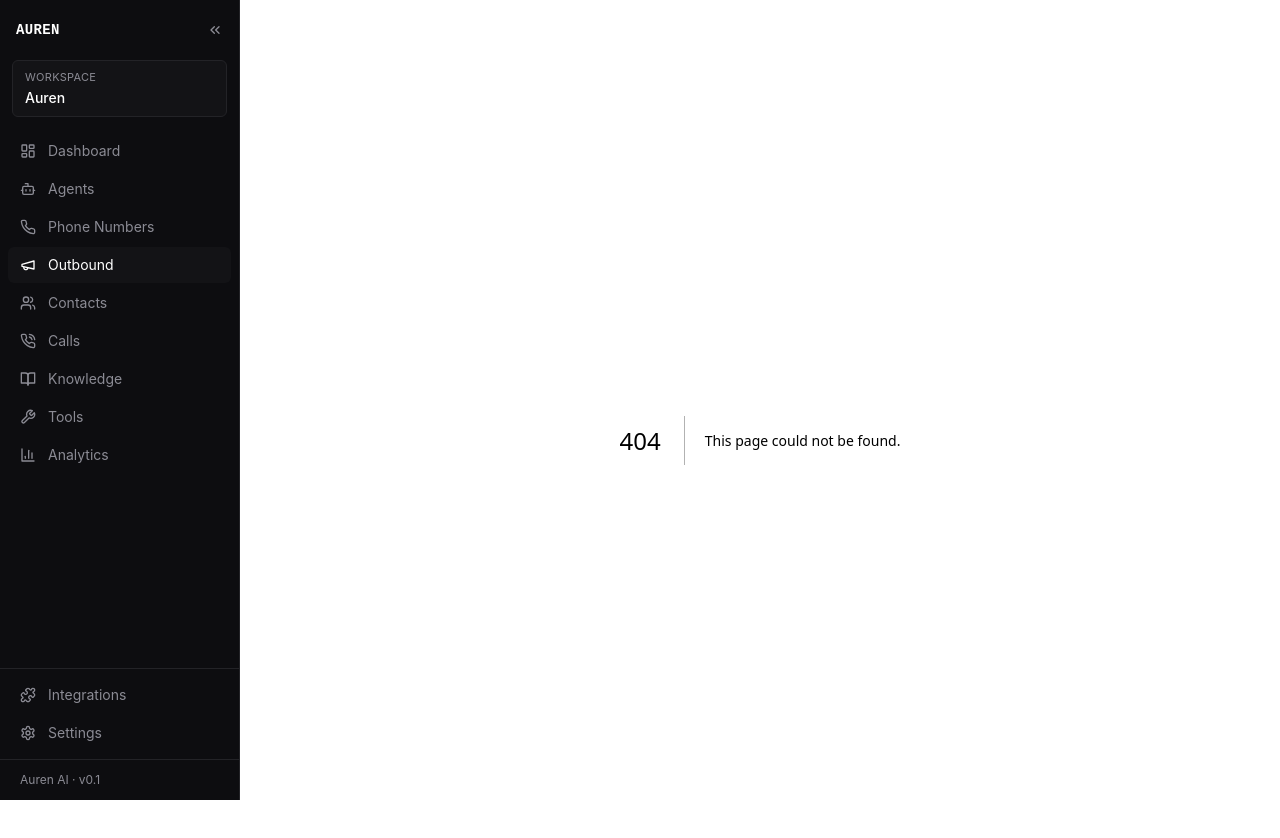
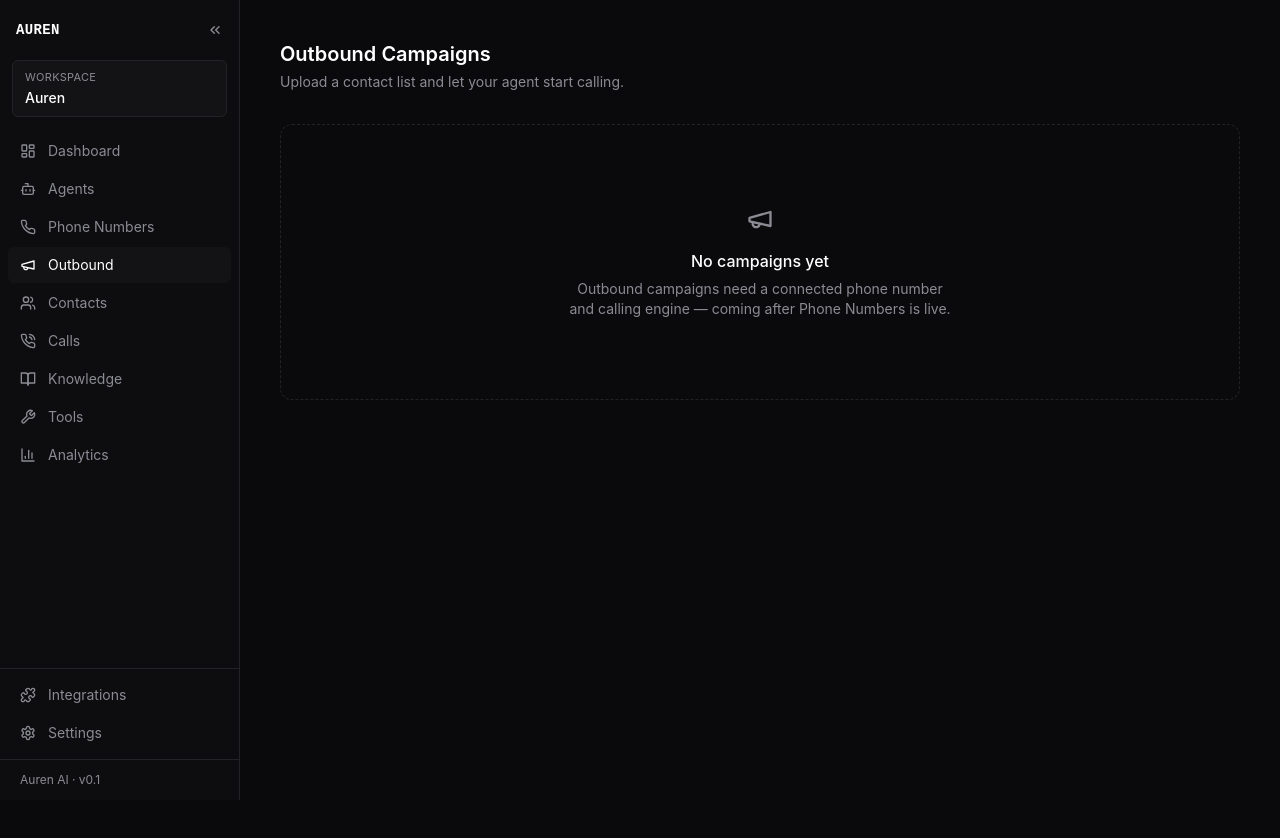
Before and after one commit to nitudevi5763-bit/auren-voice-dashboard, a Next.js app: page /outbound in a window 1280 px wide. Before the commit this address had no page. Shown: the top 838 px of the page. After the commit the page ends 800 px from the top, so only its background shows below. Built offline with nearby package versions, Linux system fonts and the light colour scheme.

Commit message:
Create page.js

```diff
--- /dev/null
+++ b/app/outbound/page.js
@@ -0,0 +1,15 @@
+import { Megaphone } from 'lucide-react';
+import EmptyState from '../../components/EmptyState';
+
+export default function Page() {
+  return (
+    <div>
+      <h1 className="text-xl font-semibold text-white">Outbound Campaigns</h1>
+      <p className="mt-1 text-sm text-muted">Upload a contact list and let your agent start calling.</p>
+      <div className="mt-8">
+        <EmptyState icon={Megaphone} title="No campaigns yet"
+          description="Outbound campaigns need a connected phone number and calling engine — coming after Phone Numbers is live." />
+      </div>
+    </div>
+  );
+}
```
